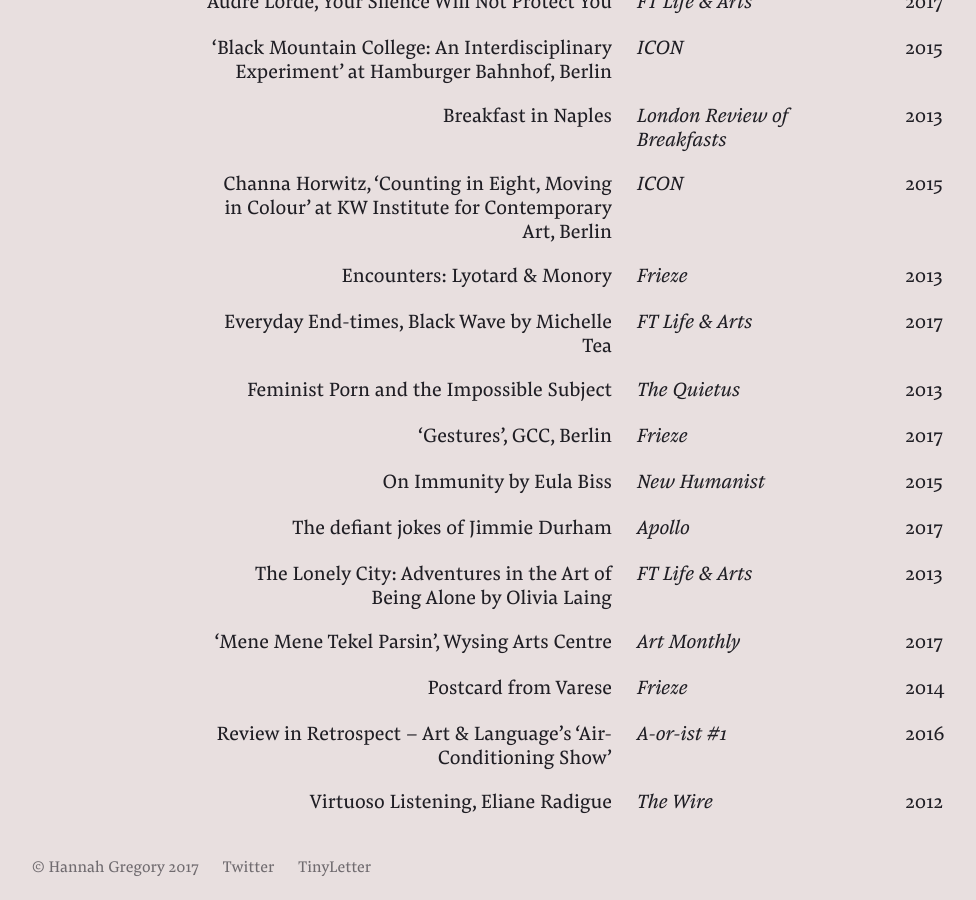
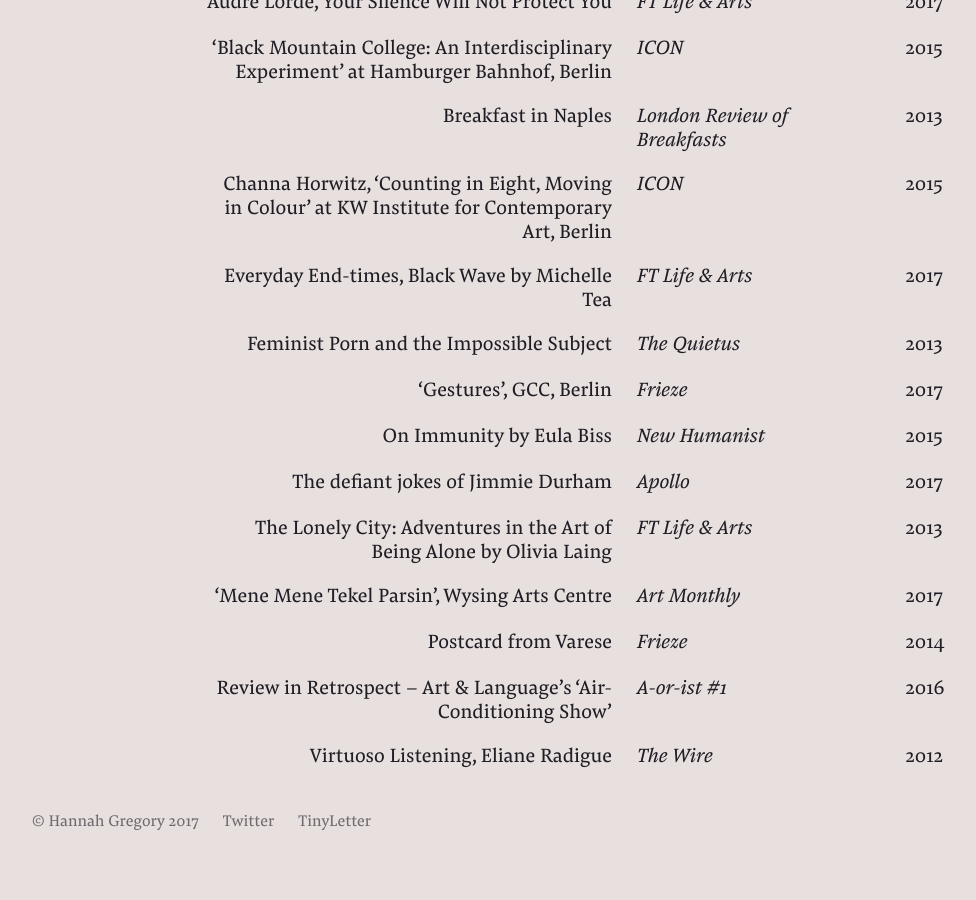
Before and after one commit to hg-site/hg-site.github.io, a Jekyll site: the page built from writing/index.markdown, in a window 1280 px wide and 900 px high, scrolled down 1242 px. Shown: the whole window, without its empty margins (28-1004 px from the left). Built offline with Jekyll 4.4.1, drawn with Linux system fonts in a browser that asks for light colours; after the commit the page ends 2114 px from its top, so only the background shows below that.

Commit message:
Updated Index

```diff
--- a/writing/index.markdown
+++ b/writing/index.markdown
@@ -182,14 +182,6 @@
 </div>
 
 <div class="sw-row">
-	<a href="/docs/EncountersLyotardMonory.pdf">
-	<div class="sw-title">Encounters: Lyotard &amp; Monory</div>
-	<div class="sw-publication">Frieze</div>
-	<div class="sw-year">2013</div>
-	</a>
-</div>
-
-<div class="sw-row">
 	<a href="https://www.ft.com/content/c2e7ec00-efb8-11e6-ba01-119a44939bb6">
 	<div class="sw-title">Everyday End-times, Black Wave by Michelle Tea</div>
 	<div class="sw-publication">FT Life & Arts</div>
```
